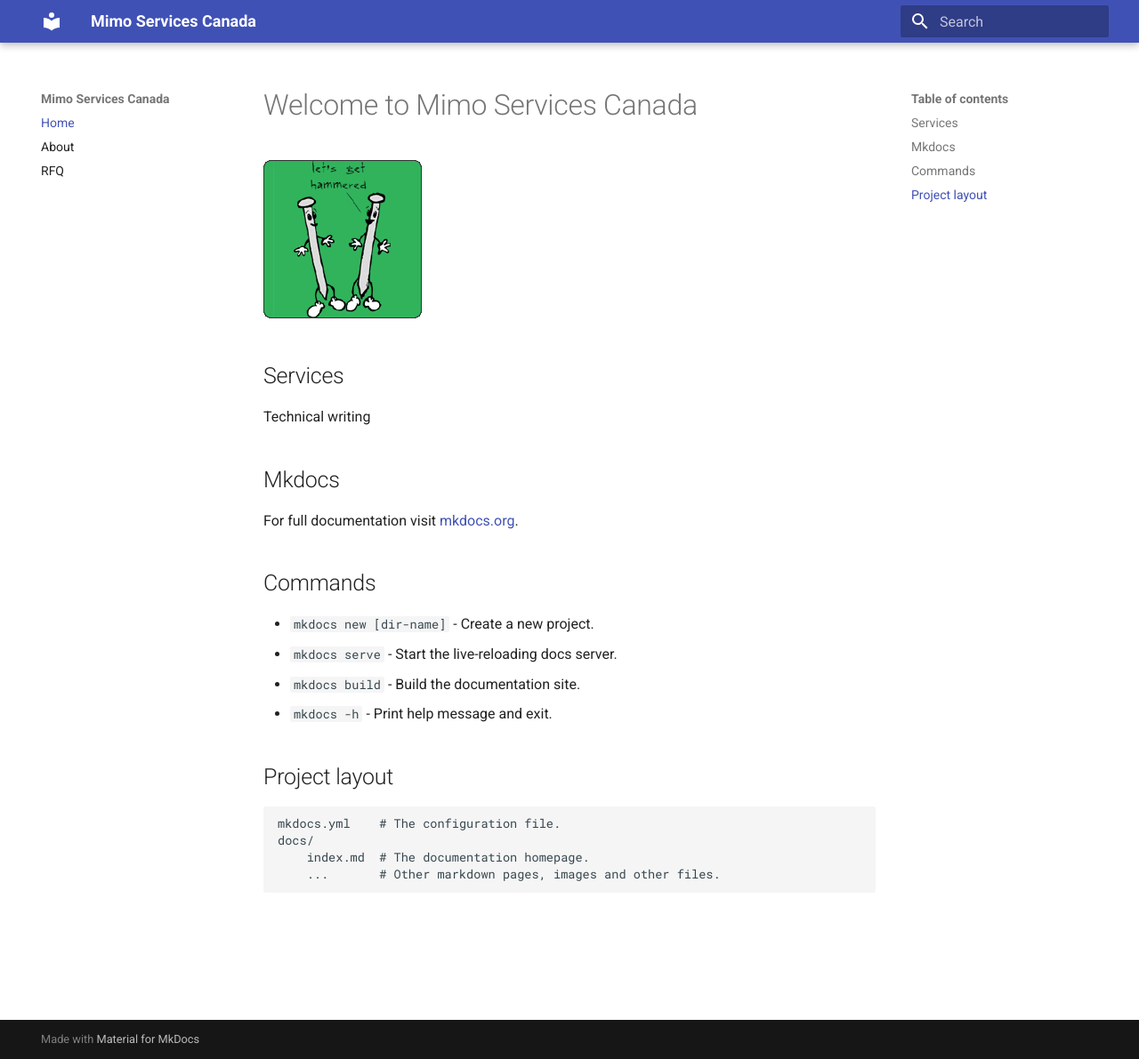
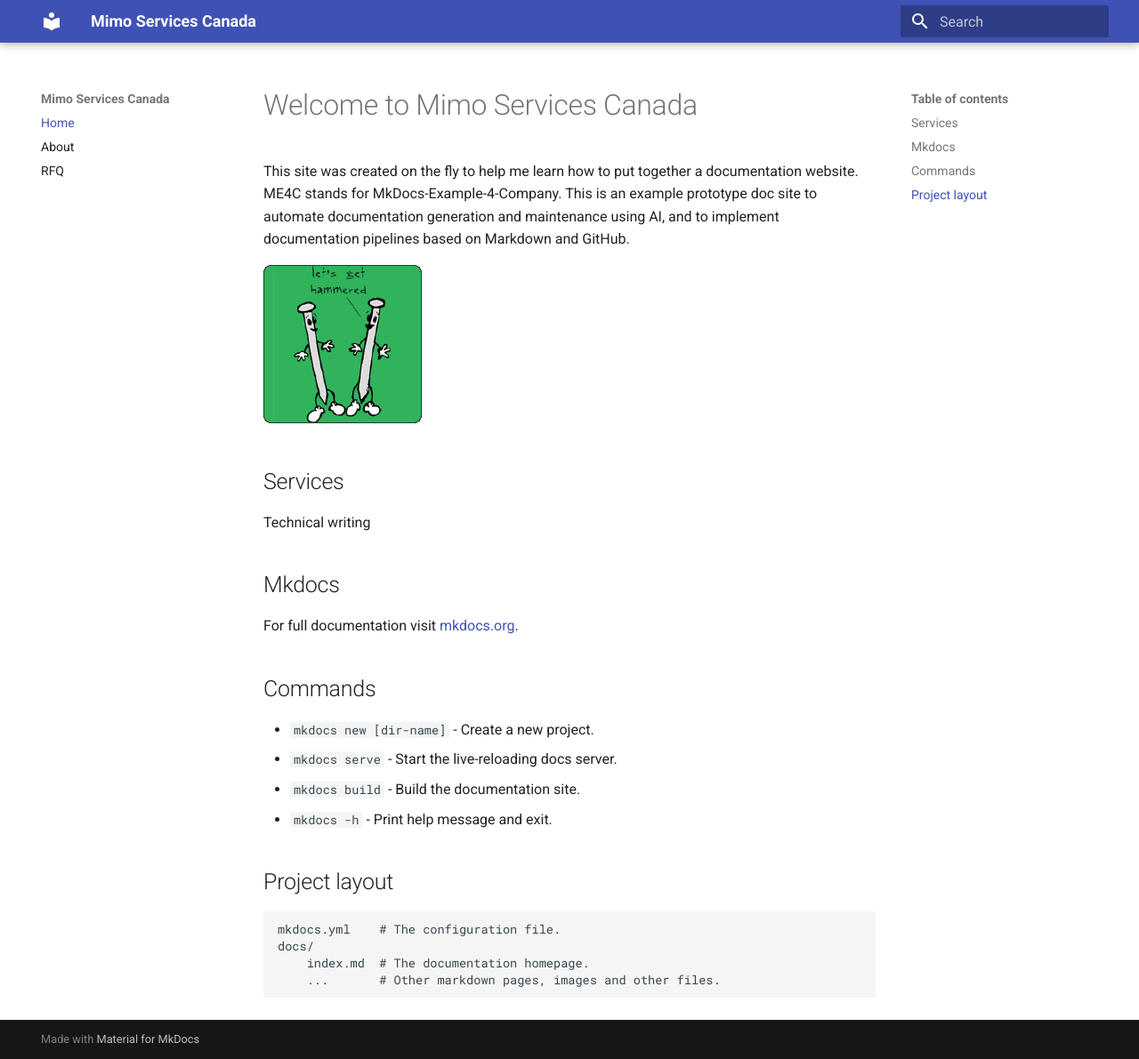
Before and after one commit to David-Nesry/ME4C, an MkDocs documentation site: the page built from docs/index.md, in a window 1280 px wide and 1191 px high. Shown: the whole window at 89% size. Built offline with MkDocs 1.6.1 and Material for MkDocs 9.7.7, drawn with Linux system fonts in a browser that asks for light colours.

Commit message:
Updated Markdown page with latest content - 4

```diff
--- a/docs/index.md
+++ b/docs/index.md
@@ -1,4 +1,6 @@
 # Welcome to Mimo Services Canada
+
+This site was created on the fly to help me learn how to put together a documentation website. ME4C stands for MkDocs-Example-4-Company. This is an example prototype doc site to automate documentation generation and maintenance using AI, and to implement documentation pipelines based on Markdown and GitHub.
 
 **![Let's get hammered](images/LetsGetHammered_Thumbnail.gif)**
 
```
